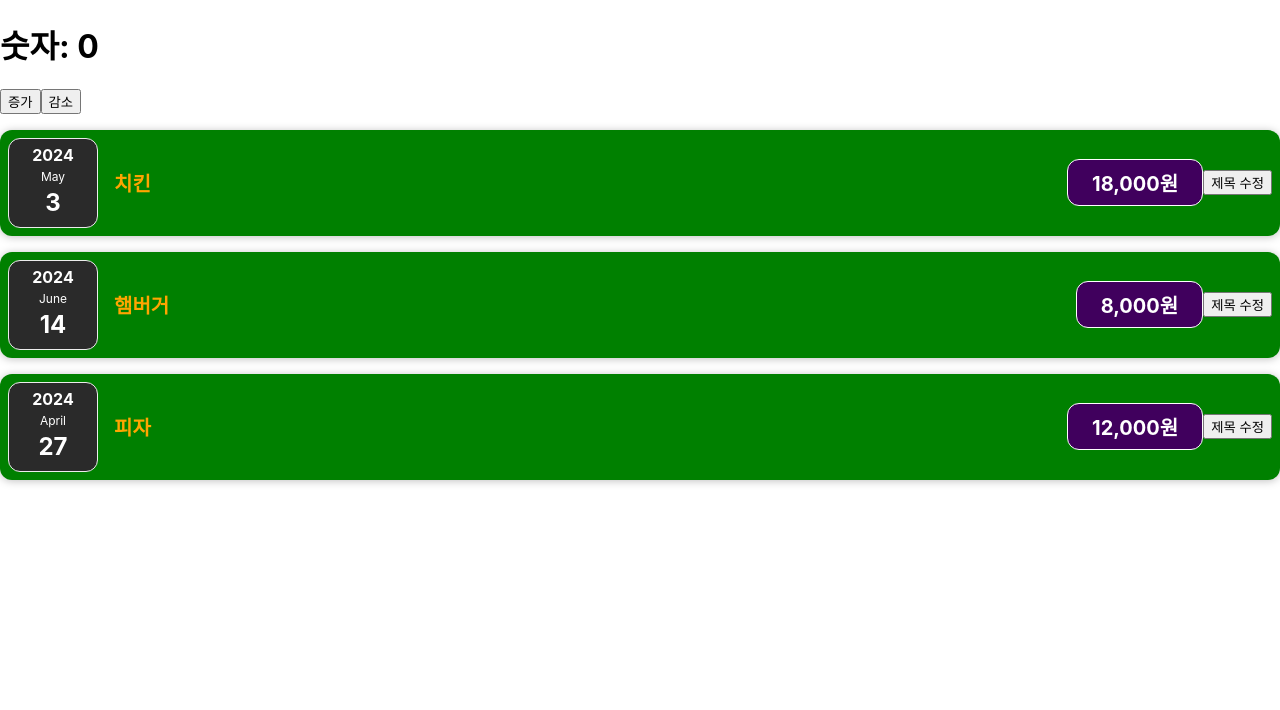
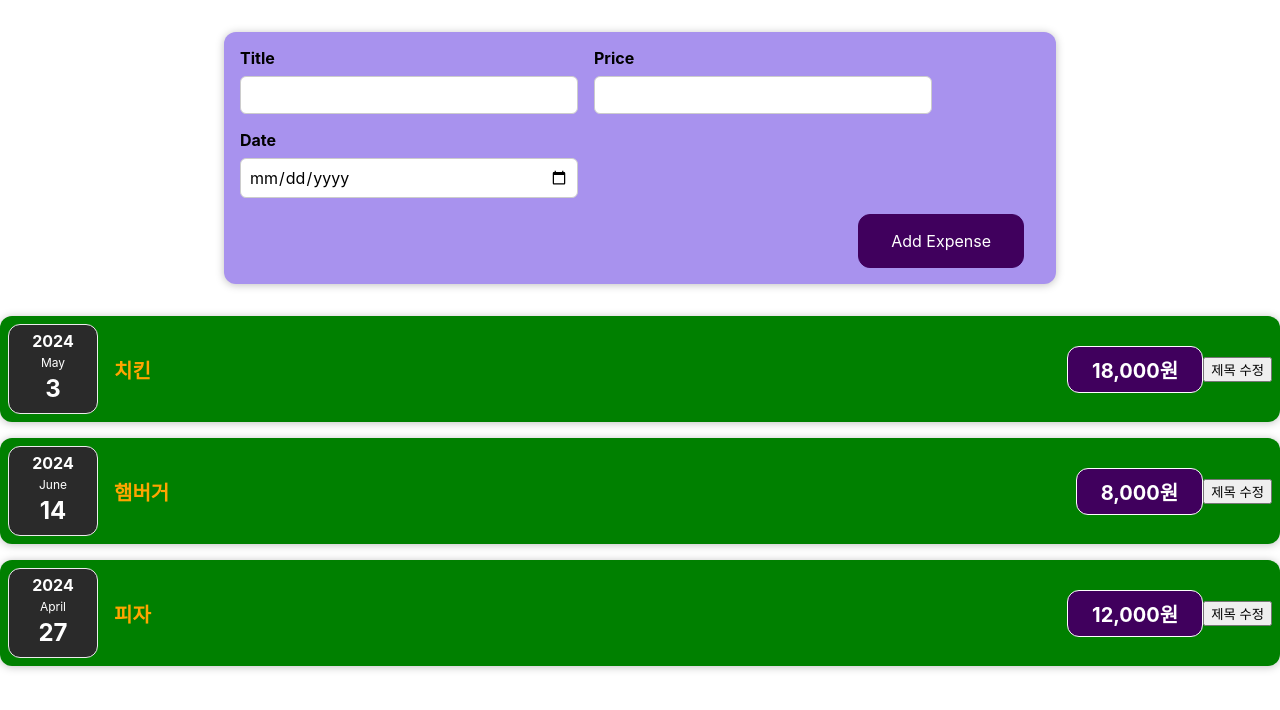
Before and after one commit to chanhee7/react-study202406, a React (Create React App) app: page / in a window 1280 px wide. Shown: the top 710 px of the page. Built offline with nearby package versions, Linux system fonts and the light colour scheme.

Commit message:
# useState 지출내역 상태값 관리

```diff
--- a/src/App.js
+++ b/src/App.js
@@ -1,7 +1,7 @@
 import React from "react";
 import "./App.css";
 import ExpenseList from "./components/expenses/ExpenseList";
-import Counter from "./components/practice/Counter"
+import NewExpense from "./components/new-expense/NewExpense";
 
 const App = () => {
   // 서버에서 지출항목 JSON 배열을 응답받음
@@ -25,7 +25,7 @@
 
   return (
     <>
-      <Counter />
+      <NewExpense />
       <ExpenseList expenses={expenses} />
     </>
   );
--- /dev/null
+++ b/src/components/new-expense/ExpenseForm.css
@@ -0,0 +1,26 @@
+.new-expense__controls {
+  display: flex;
+  flex-wrap: wrap;
+  gap: 1rem;
+  margin-bottom: 1rem;
+  text-align: left;
+}
+
+.new-expense__control label {
+  font-weight: bold;
+  margin-bottom: 0.5rem;
+  display: block;
+}
+
+.new-expense__control input {
+  font: inherit;
+  padding: 0.5rem;
+  border-radius: 6px;
+  border: 1px solid #ccc;
+  width: 20rem;
+  max-width: 100%;
+}
+
+.new-expense__actions {
+  text-align: right;
+}
--- /dev/null
+++ b/src/components/new-expense/ExpenseForm.js
@@ -0,0 +1,75 @@
+import React, { useState } from "react";
+import "./ExpenseForm.css";
+
+const ExpenseForm = () => {
+
+  // 입력칸에 있는 3개의 값을 상태값으로 관리
+  const [title, setTitle] = useState('');
+  const [price, setPrice] = useState(0);
+  const [date, setDate] = useState(null);
+
+
+  // 오늘 날짜를 YYYY-MM-DD 형식으로 가져오는 함수
+  const getTodayDate = () => {
+    const today = new Date();
+    const year = today.getFullYear();
+    const month = String(today.getMonth() + 1).padStart(2, "0"); // 월은 0부터 시작하므로 1을 더해줌
+    const day = String(today.getDate()).padStart(2, "0");
+    return `${year}-${month}-${day}`;
+  };
+
+  // 제목이 입력되었을 때 발생하는 이벤트 핸들러
+  const titleChangeHandler = e => {
+    setTitle(e.target.value);
+  };
+
+  // 가격이 입력되었을 때 발생하는 이벤트 핸들러
+  const priceChangeHandler = e => {
+    setPrice(+e.target.value);
+  };
+
+  // 날짜가 입력되었을 때 발생하는 이벤트 핸들러
+  const dateChangeHandler = e => {
+    setDate(e.target.value);
+  };
+
+  // 폼 전송 이벤트 핸들러
+  const submitHandler = e => {
+    e.preventDefault(); // 폼 전송 방지
+    // console.log('폼 전송됨');
+
+    // 지출 내역 객체를 생성
+    const newExpense = {
+      title,
+      price,
+      date
+    };
+
+    console.log(newExpense);
+  }
+
+  return (
+    <form onSubmit={submitHandler}>
+      <div className="new-expense__controls">
+        <div className="new-expense__control">
+          <label>Title</label>
+          <input type="text" onChange={titleChangeHandler} />
+        </div>
+        <div className="new-expense__control">
+          <label>Price</label>
+          <input type="number" min="100" step="100" onChange={priceChangeHandler} />
+        </div>
+        <div className="new-expense__control">
+          <label>Date</label>
+          <input type="date" min="2019-01-01"
+            max={getTodayDate()} onChange={dateChangeHandler} />
+        </div>
+      </div>
+      <div className="new-expense__actions">
+        <button type="submit">Add Expense</button>
+      </div>
+    </form>
+  );
+};
+
+export default ExpenseForm;
--- /dev/null
+++ b/src/components/new-expense/NewExpense.css
@@ -0,0 +1,38 @@
+.new-expense {
+  background-color: #a892ee;
+  padding: 1rem;
+  margin: 2rem auto;
+  width: 50rem;
+  max-width: 95%;
+  border-radius: 12px;
+  text-align: center;
+  box-shadow: 0 1px 8px rgba(0, 0, 0, 0.25);
+}
+
+.new-expense button {
+  font: inherit;
+  cursor: pointer;
+  padding: 1rem 2rem;
+  border: 1px solid #40005d;
+  background-color: #40005d;
+  color: white;
+  border-radius: 12px;
+  margin-right: 1rem;
+}
+
+.new-expense button:hover,
+.new-expense button:active {
+  background-color: #510674;
+  border-color: #510674;
+}
+
+.new-expense button.alternative {
+  color: #220131;
+  border-color: transparent;
+  background-color: transparent;
+}
+
+.new-expense button.alternative:hover,
+.new-expense button.alternative:active {
+  background-color: #ddb3f8;
+}
--- /dev/null
+++ b/src/components/new-expense/NewExpense.js
@@ -0,0 +1,13 @@
+import React from 'react';
+import './NewExpense.css';
+import ExpenseForm from './ExpenseForm';
+
+const NewExpense = () => {
+  return (
+    <div className="new-expense">
+      <ExpenseForm />
+    </div>
+  );
+};
+
+export default NewExpense;
```
